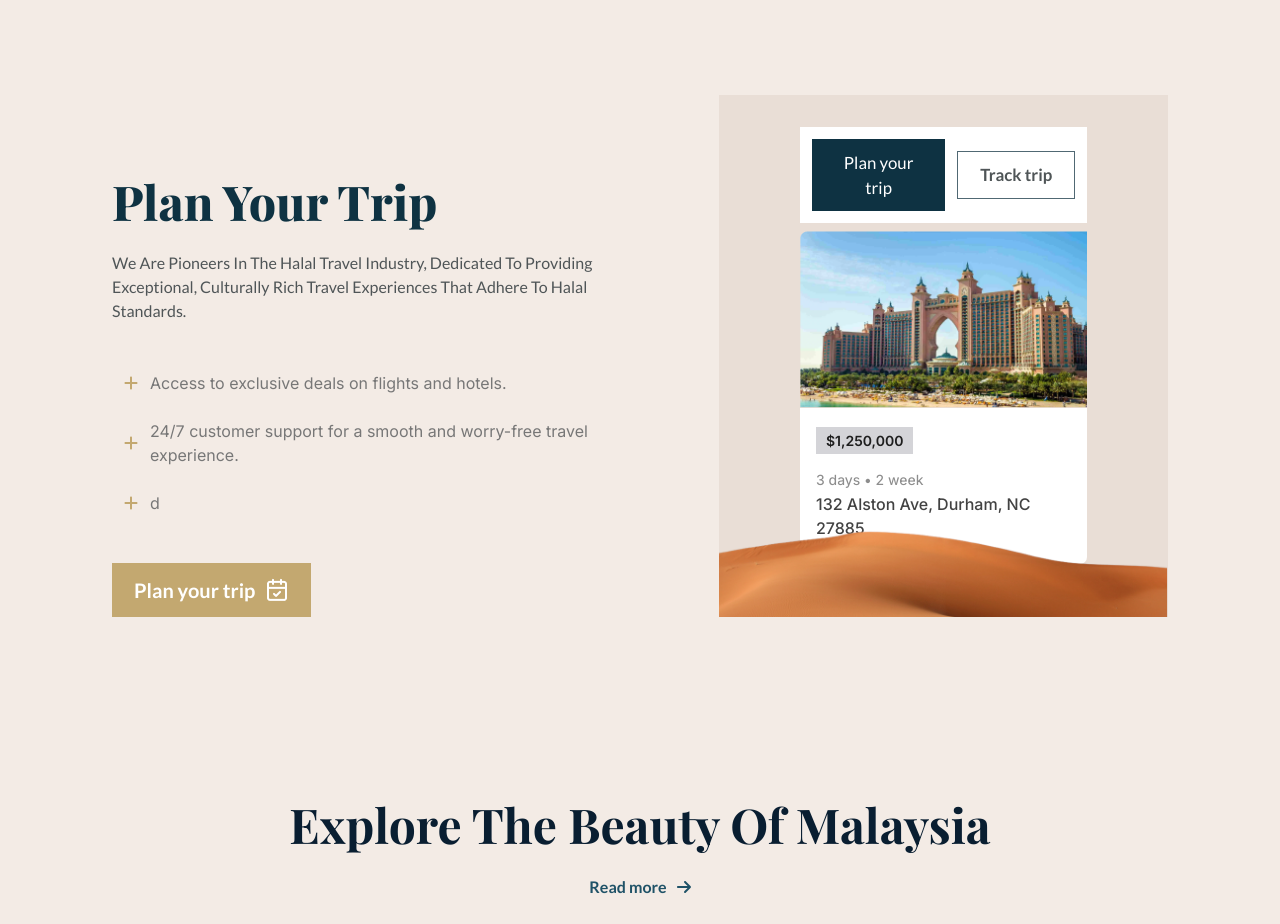
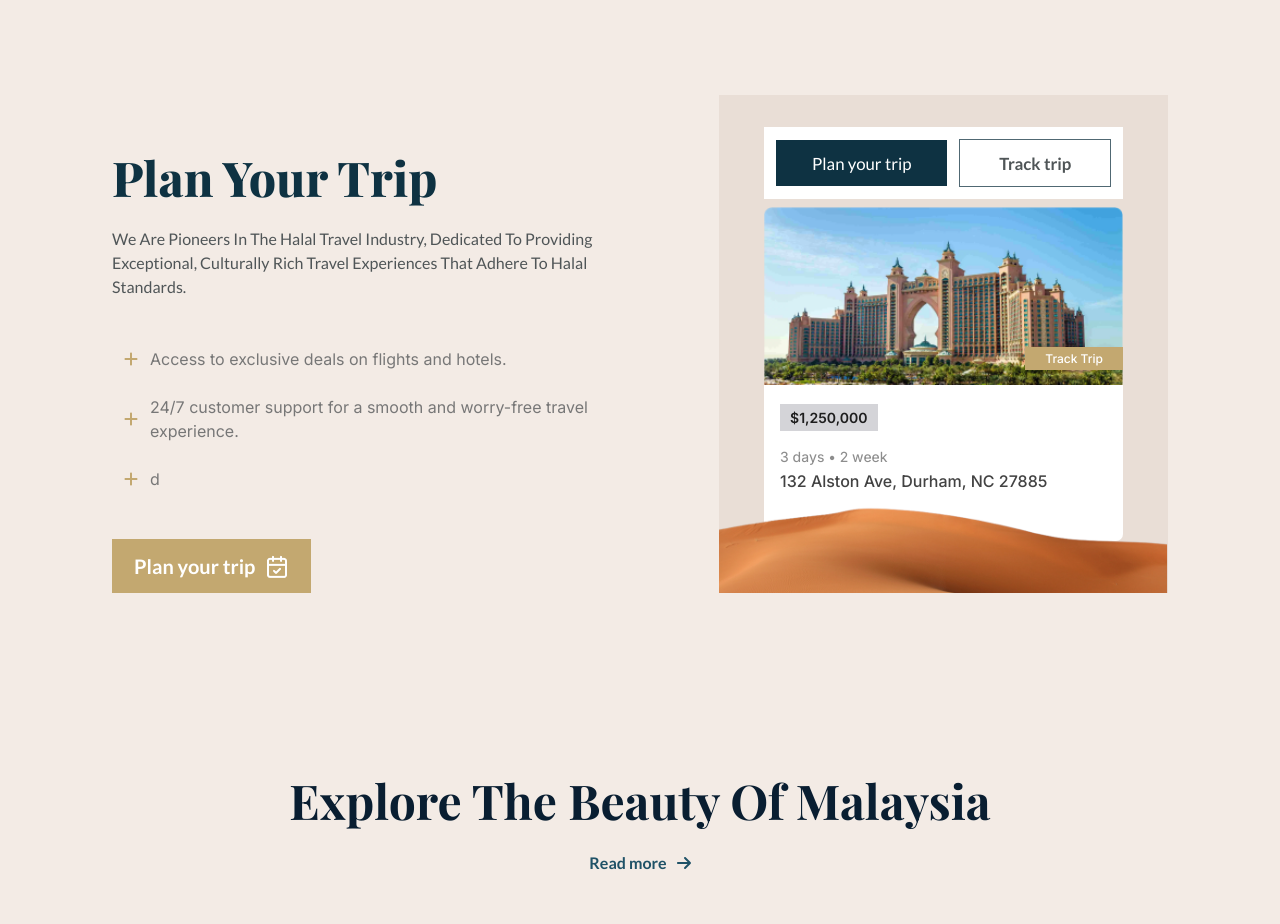
Before and after one commit to talhabaig/fsd_assessment, a Next.js app: page / in a window 1280 px wide. Shown: the part 3100-4024 px from the top of the page. Built offline with nearby package versions, Linux system fonts and the light colour scheme; a web font is replaced by a local one.

Commit message:
Add track tip tag in home page plan your trip section

```diff
--- a/src/app/home/Content.tsx
+++ b/src/app/home/Content.tsx
@@ -184,7 +184,7 @@ export default function Content() {
           </div>
           <div className="pt-4 lg:pt-8 basis-[42.5%] md:basis-[47%] lg:basis-[42.5%] bg-alabaster">
             <div className="flex items-center justify-center gap-[99px]">
-              <div className="basis-[85%] lg:basis-[80%] xl:basis-[64%] flex flex-col gap-2">
+              <div className="basis-[85%] xs:basis-[75%] md:basis-[85%] lg:basis-[80%] 2xl:basis-[64%] flex flex-col gap-2">
                 <div className="bg-white flex justify-center items-center shrink-0 px-2 lg:px-3 py-3 gap-1 md:gap-2 lg:gap-3">
                   <Link
                     href="/plantrip"
@@ -209,7 +209,17 @@ export default function Content() {
                 </div>
 
                 <div className="flex flex-col">
-                  <div className="w-full h-[160px] xs:h-[177.612px] bg-cover bg-[url('/plan-trip-card-img.png')] bg-no-repeat"></div>
+                  <div className="w-full h-[160px] xs:h-[177.612px] bg-cover bg-[url('/plan-trip-card-img.png')] bg-no-repeat relative">
+                    <Link
+                      href="/tracktrip" className={`${pathname === "/tracktrip"}`}
+                    >
+                      <div className="flex justify-center items-center p-[10px] w-[98px] h-[23px] absolute right-0 top-[122.46px] xs:top-[139.46px] bg-khaki">
+                        <span className="text-white text-center font-inter text-[12px] font-medium leading-[15px] capitalize">
+                          Track trip
+                        </span>
+                      </div>
+                    </Link>
+                  </div>
                   <div className="h-[155.8px] py-4 px-3 md:py-5 md:px-4 bg-white rounded-[0px_0px_7px_7px]">
                     <div className="mb-2 xl:mb-4">
                       <span className="bg-lightgray py-[5px] px-[10px] font-inter text-sm font-semibold text-almostblack">
```
